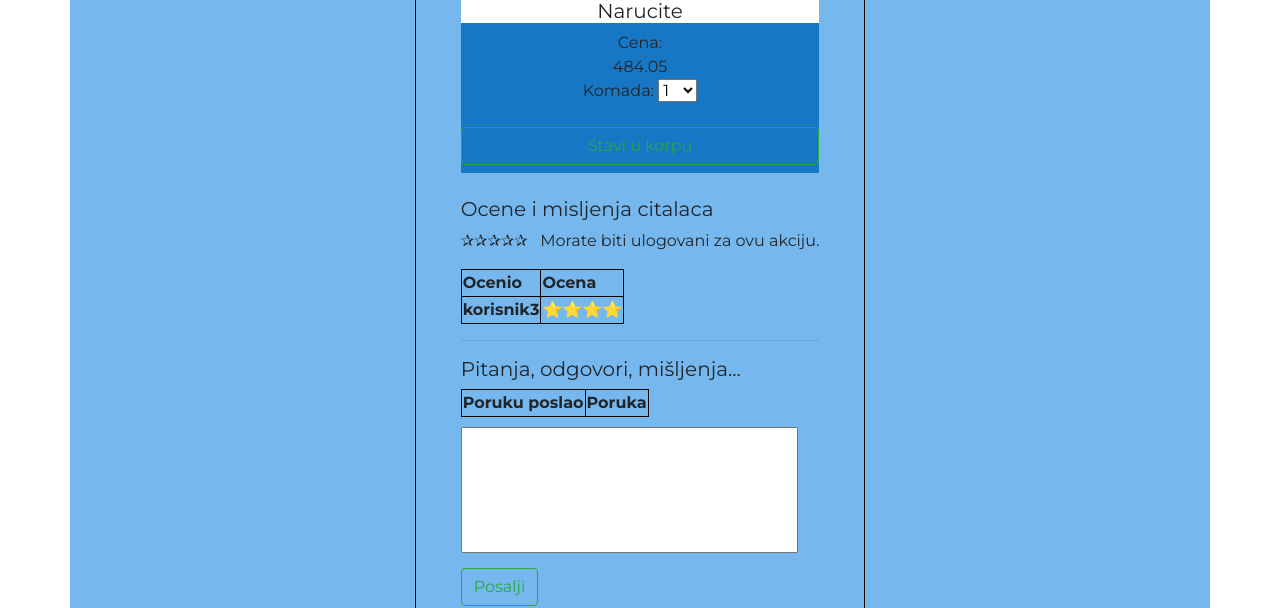
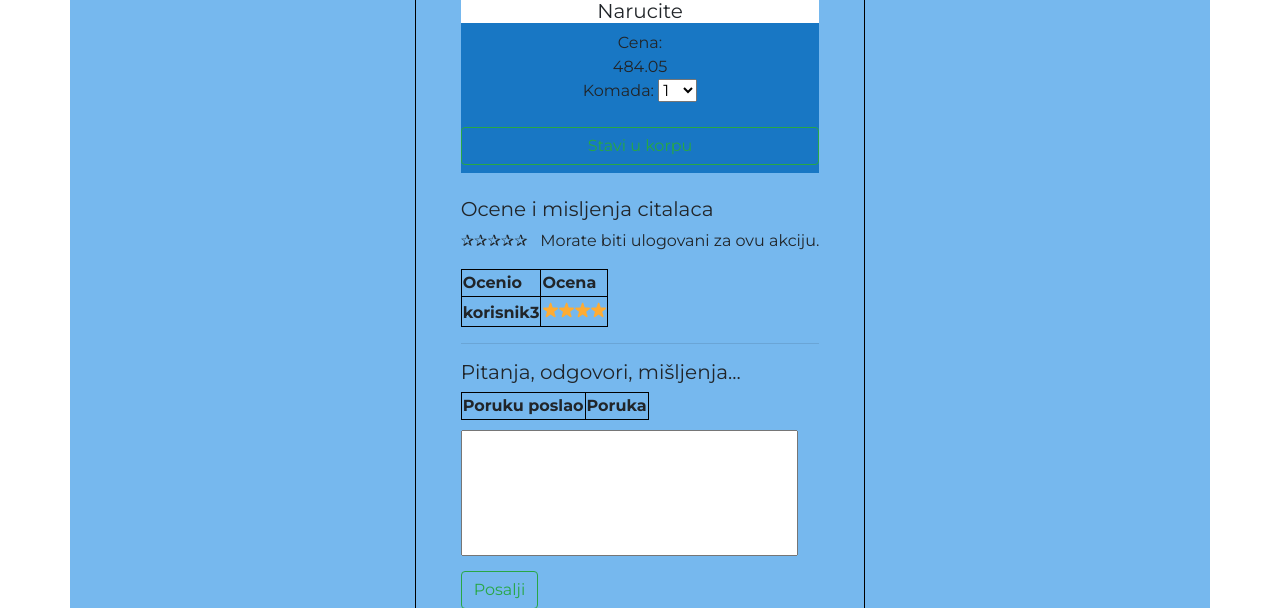
Before and after one commit to uros-5/bookstore, a Django app: page /istorija/726-32-9522-498/ in a window 1280 px wide. Shown: the part 678-1286 px from the top of the page. Run offline with Django 3.2, Linux system fonts and the light colour scheme; data comes from the database, SQL or seed files in the repository; both versions use the stored data as it was after the commit; lists and menus that the app fills with data are empty; some libraries are stand-ins or nearby versions.

Commit message:
dodat font za zvezdice zbog kombatibilnost za svaki browser

```diff
--- a/Knjizara/viewsKnjizara/nalogViews.py
+++ b/Knjizara/viewsKnjizara/nalogViews.py
@@ -20,7 +20,7 @@ def login_korisnika(request):
 
 			return HttpResponseRedirect(reverse('index'))
 
-		elif (provera == False):
+		elif (provera == False or provera == None):
 
 			return render(request, 'public/korisnik/nalog.html', {'form': form})
 	else:
--- a/templates/public/base.html
+++ b/templates/public/base.html
@@ -7,6 +7,7 @@
 		</title>
 		{% block headcss %}
 			<meta charset="utf-8">
+            <meta http-equiv="Content-Type" content="text/html; charset=iso-8859-1">
 			<meta http-equiv="X-UA-Compatible" content="IE=edge">
 			<meta name="viewport" content="width=device-width, initial-scale=1">
 			<!-- The above 3 meta tags *must* come first in the head; any other head content must come *after* these tags -->
--- a/templates/public/knjige/knjiga.html
+++ b/templates/public/knjige/knjiga.html
@@ -145,7 +145,7 @@ Primer knjige
                             {% for i in ocene %}
                                 <tr>
                                     <td><b>{{ i.0 }}</b></td>
-                                    <td><script>zvezdice({{ i.1 }});</script></td>
+                                    <td class="font-zvezdica"><script>zvezdice({{ i.1 }});</script></td>
                                 </tr>
                             {% endfor %}
 
--- a/templates/static/css/pocetna.css
+++ b/templates/static/css/pocetna.css
@@ -57,5 +57,7 @@ a .nova-knjiga__slika {
 
 	background-color: #76b8ee !important;
 }
+.slika-index {
 
+}
 /* .i-am-centered { margin: auto; max-width: 300px;} */
--- a/templates/static/css/style.css
+++ b/templates/static/css/style.css
@@ -87,3 +87,15 @@ a[data-info="logo"] {
 .komentar-kol textarea {
 	resize: none;
 }
+@font-face {
+   font-family: urosFont;
+   src: url("UrosFont.ttf");
+}
+
+.font-zvezdica {
+	font-family:urosFont;
+	color:rgb(255,172,51);
+}
+/*.no-border {*/
+	/*border:1px solid #fff0 !important;*/
+/*}*/
--- a/templates/static/javascript/forBase.js
+++ b/templates/static/javascript/forBase.js
@@ -26,7 +26,7 @@ function clickSetUp(e,url) {
     }
 }
 function porukaNakonOdgovora(response) {
-
+    console.log(response);
     $("body").html(response);
     enableNav();
     // var popup = window.open('/pretraga/',"_blank");
--- a/templates/static/javascript/index.js
+++ b/templates/static/javascript/index.js
@@ -8,10 +8,11 @@ $(document).ready(function() {
            // alert(putanja);
             window.open(putanja,"_self");
         });
-       $(".p-2").on('click', function () {
+       $(".slika-index").on('click', function () {
            var putanja = $(this).attr("id").toString().toLowerCase().replace(" ","_");
             // alert(putanja);
-            window.open(putanja,"_self");
+           console.log("fsf");
+           window.open(putanja,"_self");
         });
 
         $("body").hide().fadeIn(1500);
--- a/templates/static/javascript/knjiga.js
+++ b/templates/static/javascript/knjiga.js
@@ -114,7 +114,8 @@ function napraviZvezdice(br) {
     var ukupno = "";
     var i;
     for (i=0;i<br;i++) {
-        ukupno+="&#11088;";
+        // ukupno+="&#11088;";
+        ukupno+="a";
     }
     return ukupno;
 }
```
Also changed, not shown: templates/public/index.html (+7 -7 lines), templates/public/knjige/knjige.html (+6 -1 lines), db.sqlite3, templates/static/css/UrosFont.ttf (added).
